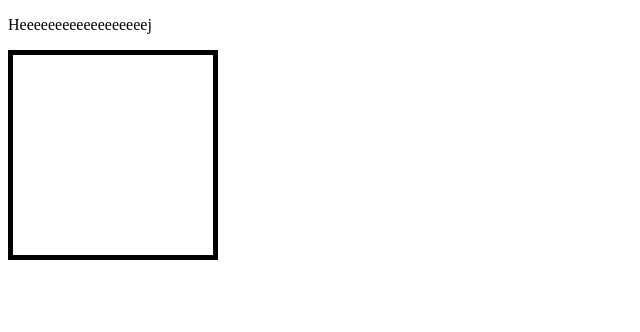
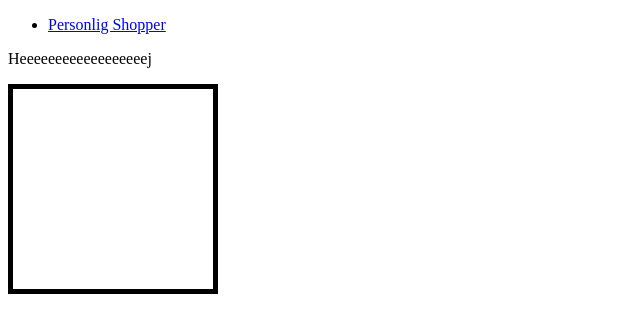
Before and after one commit to Melledodo/mackeprang, a Vue app: page / in a window 1280 px wide. Shown: the top 332 px of the page, without its empty margins (0-640 px from the left). Built offline with nearby package versions, Linux system fonts and the light colour scheme.

Commit message:
test ny side

```diff
--- /dev/null
+++ b/src/PersonligShopper.vue
@@ -0,0 +1,7 @@
+<script setup>
+
+</script>
+
+<template>
+    <p>Daaaav</p>
+</template>
--- a/src/router/index.js
+++ b/src/router/index.js
@@ -1,5 +1,6 @@
 import { createRouter, createWebHistory } from 'vue-router'
 import HomeView from '../views/HomeView.vue'
+import PersonligShopper from '@/PersonligShopper.vue'
 
 const router = createRouter({
   history: createWebHistory(import.meta.env.BASE_URL),
@@ -9,7 +10,11 @@ const router = createRouter({
       name: 'home',
       component: HomeView
     },
-
+    {
+      path: '/personligshopper',
+      name: 'personligshopper',
+      component: PersonligShopper
+    }
   ]
 })
 
--- a/src/views/HomeView.vue
+++ b/src/views/HomeView.vue
@@ -3,7 +3,10 @@
 </script>
 
 <template>
-
+<ul>
+  <li><a href="/personligshopper">Personlig Shopper</a>
+  </li>
+</ul>
 <p>Heeeeeeeeeeeeeeeeeej</p>
 <div class="test">
 
```
